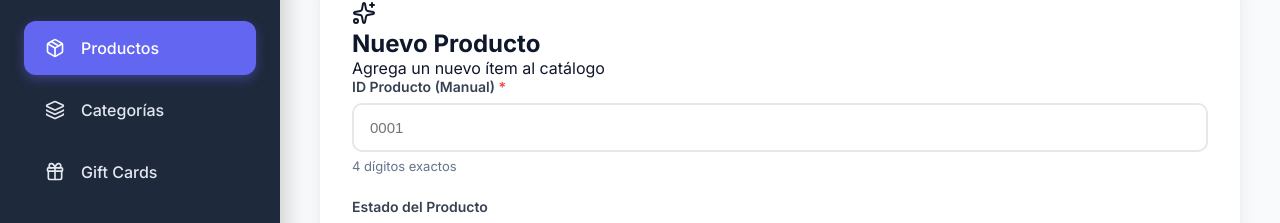
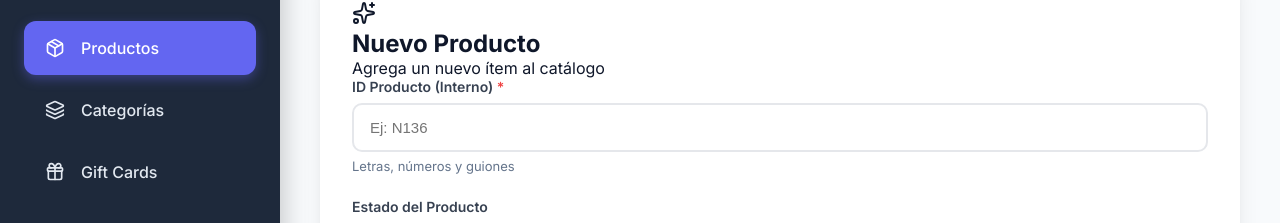
Before and after one commit to Jpborello/cuanto-te-quiero, a Next.js app: page /admin/products/new in a window 1280 px wide. Shown: the part 159-382 px from the top of the page. Built offline with nearby package versions, Linux system fonts and the light colour scheme; no server answers; the database is empty.

Commit message:
fix: allow alphanumeric product IDs

```diff
--- a/src/components/admin/ProductForm.tsx
+++ b/src/components/admin/ProductForm.tsx
@@ -99,9 +99,9 @@ export default function ProductForm({ initialData, categories, subcategories }:
     const handleSubmit = async (e: React.FormEvent) => {
         e.preventDefault();
 
-        // Validation for 4-digit ID
-        if (!/^\d{4}$/.test(formData.custom_id.toString())) {
-            alert("El ID del producto debe ser de 4 dígitos exactos.");
+        // Validation for alphanumeric ID
+        if (!/^[A-Za-z0-9_-]+$/.test(formData.custom_id.toString().trim())) {
+            alert("El ID del producto debe contener solo letras, números y guiones (sin espacios).");
             return;
         }
 
@@ -109,7 +109,7 @@ export default function ProductForm({ initialData, categories, subcategories }:
 
         try {
             const productPayload = {
-                product_id: parseInt(formData.custom_id), // Internal ID for management
+                product_id: formData.custom_id.toString().trim(), // Internal alphanumeric ID
                 name: formData.name,
                 description: formData.description,
                 category_id: formData.category_id || null,
@@ -172,17 +172,16 @@ export default function ProductForm({ initialData, categories, subcategories }:
                         </div>
 
                         <div className="field-group">
-                            <label className="form-label form-label-required">ID Producto (Manual)</label>
+                            <label className="form-label form-label-required">ID Producto (Interno)</label>
                             <input
-                                type="number"
+                                type="text"
                                 required
-                                className="form-input font-mono font-bold text-lg w-full md:w-48"
-                                placeholder="0001"
+                                className="form-input font-mono font-bold text-lg w-full md:w-48 uppercase"
+                                placeholder="Ej: N136"
                                 value={formData.custom_id}
-                                onChange={(e) => setFormData({ ...formData, custom_id: e.target.value })}
-                                disabled={!!initialData}
+                                onChange={(e) => setFormData({ ...formData, custom_id: e.target.value.toUpperCase() })}
                             />
-                            <p className="form-hint">4 dígitos exactos</p>
+                            <p className="form-hint">Letras, números y guiones</p>
                         </div>
                     </div>
 
```
